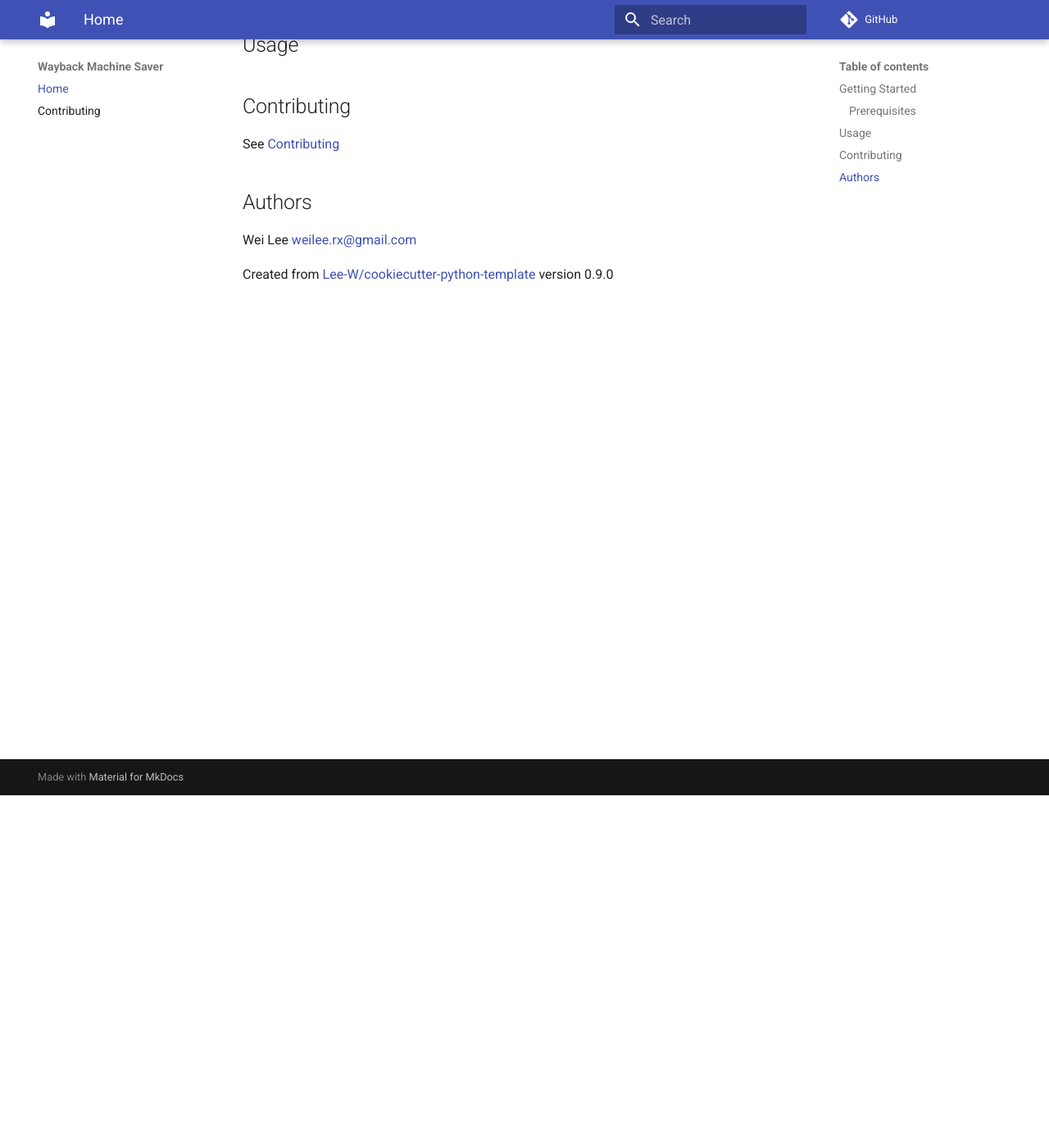
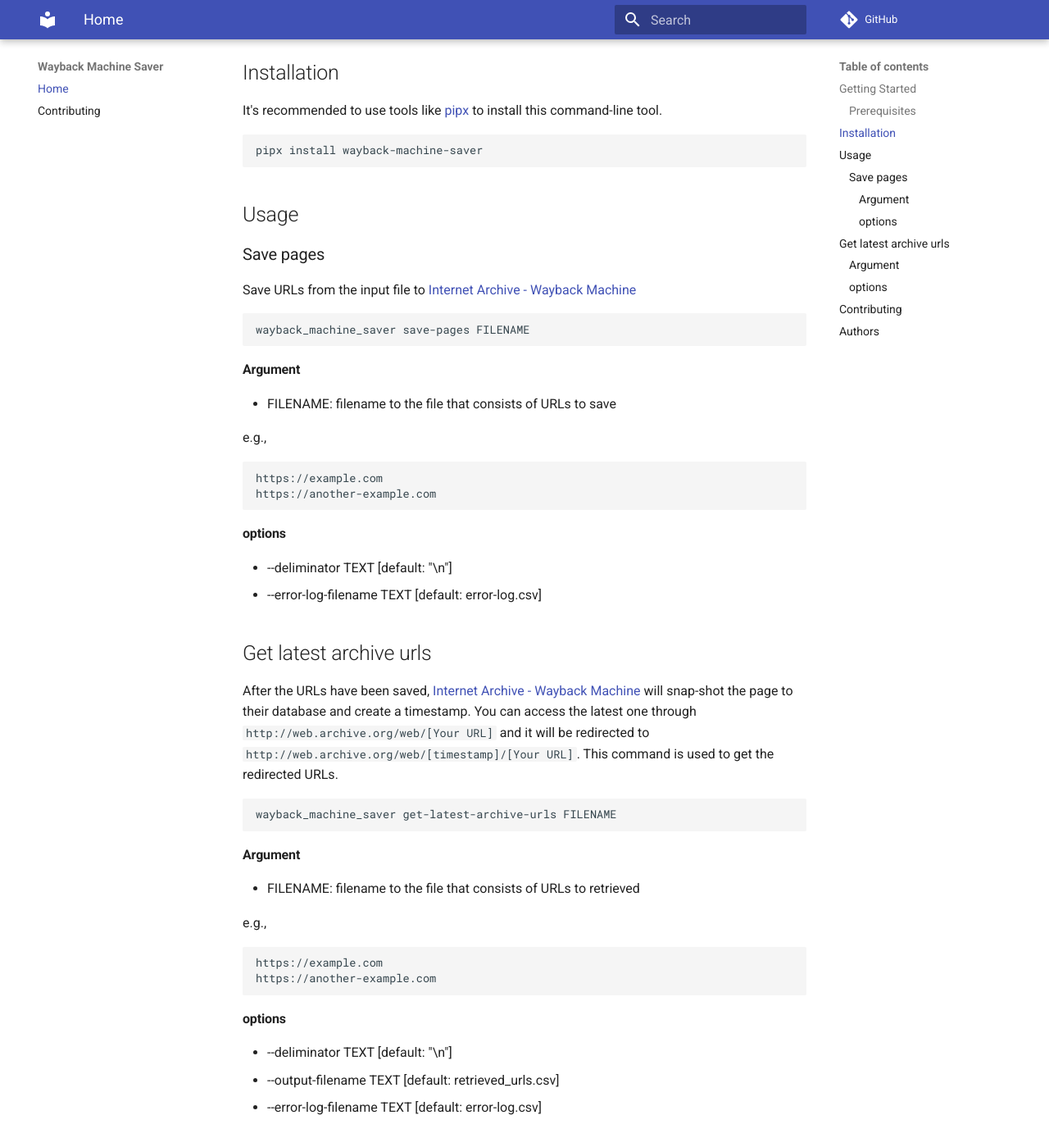
Before and after one commit to Lee-W/wayback-machine-saver, an MkDocs documentation site: the page built from docs/README.md, in a window 1280 px wide and 1400 px high, scrolled down 430 px. Shown: the whole window at 82% size. Built offline with MkDocs 1.6.1 and Material for MkDocs 9.7.7, drawn with Linux system fonts in a browser that asks for light colours; comment, search, counter and statistics services are not loaded.

Commit message:
docs(readme): add basic usage

````diff
--- a/docs/README.md
+++ b/docs/README.md
@@ -9,8 +9,65 @@ Python tool for archiving web pages through Internet Archive Wayback Machine
 
 ### Prerequisites
 * [Python](https://www.python.org/downloads/)
+* [pipx](https://pipxproject.github.io/pipx/installation/)
+
+
+## Installation
+
+It's recommended to use tools like [pipx](https://pipxproject.github.io/pipx/installation/) to install this command-line tool.
+
+
+```sh
+pipx install wayback-machine-saver
+```
 
 ## Usage
+
+### Save pages
+
+Save URLs from the input file to [Internet Archive - Wayback Machine](http://web.archive.org/)
+
+```sh
+wayback_machine_saver save-pages FILENAME
+```
+
+#### Argument
+* FILENAME: filename to the file that consists of URLs to save
+
+e.g.,
+
+```txt
+https://example.com
+https://another-example.com
+```
+
+#### options
+
+*  --deliminator TEXT         [default:  "\n"]
+*  --error-log-filename TEXT  [default: error-log.csv]
+
+## Get latest archive urls
+After the URLs have been saved, [Internet Archive - Wayback Machine](http://web.archive.org/) will snap-shot the page to their database and create a timestamp. You can access the latest one through `http://web.archive.org/web/[Your URL]` and it will be redirected to `http://web.archive.org/web/[timestamp]/[Your URL]`. This command is used to get the redirected URLs.
+
+```sh
+wayback_machine_saver get-latest-archive-urls FILENAME
+```
+
+#### Argument
+* FILENAME: filename to the file that consists of URLs to retrieved
+
+e.g.,
+
+```txt
+https://example.com
+https://another-example.com
+```
+
+#### options
+
+*  --deliminator TEXT         [default: "\n"]
+*  --output-filename TEXT     [default: retrieved_urls.csv]
+*  --error-log-filename TEXT  [default: error-log.csv]
 
 ## Contributing
 See [Contributing](contributing.md)
````
